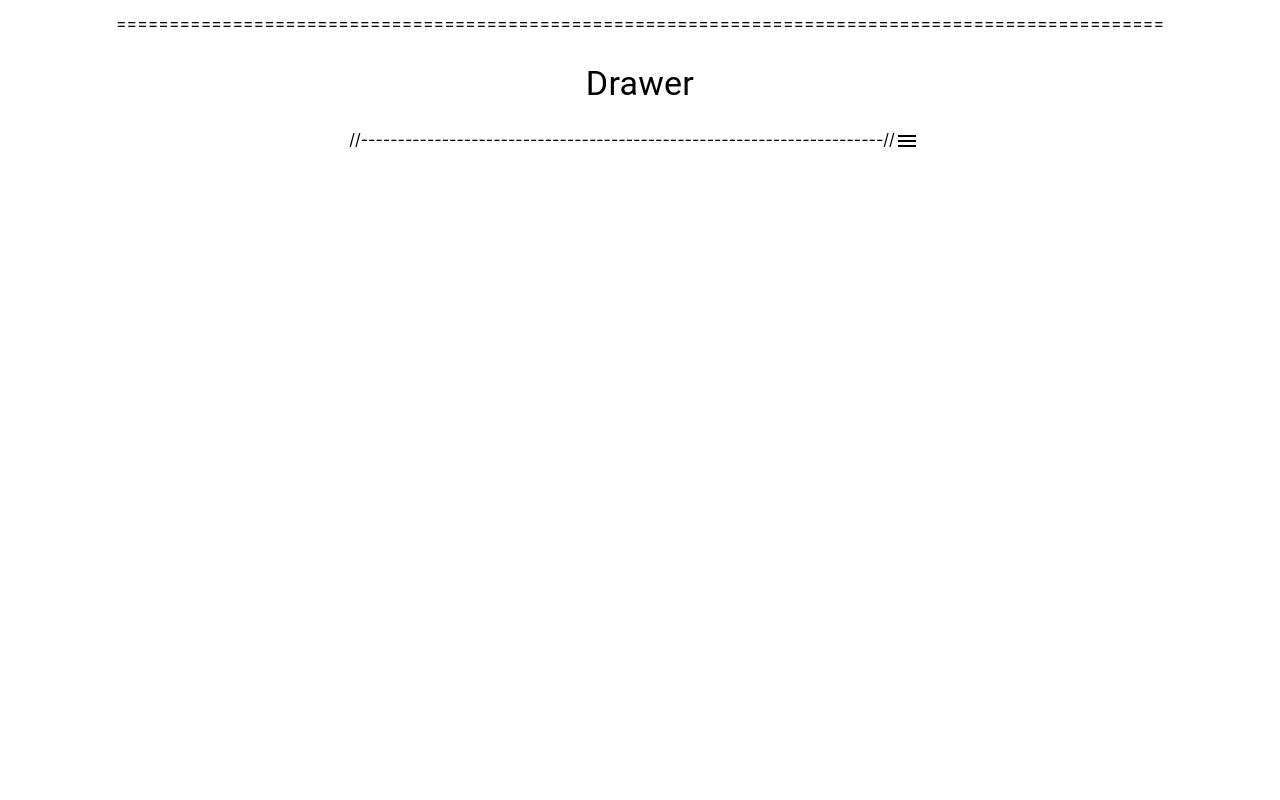
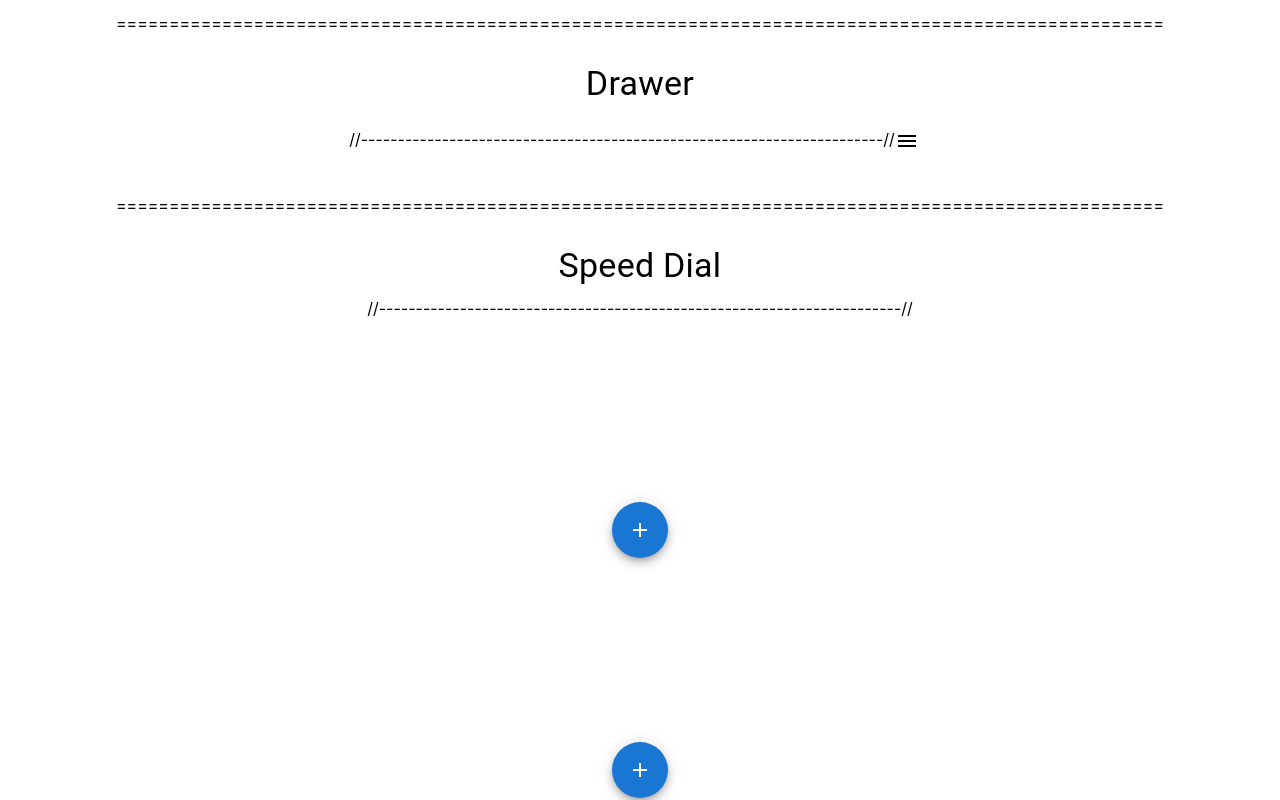
Before and after one commit to Varshavt1999/react-material-ui---demo, a React (Create React App) app: page / in a window 1280 px wide. Shown: the part 11200-12000 px from the top of the page. Before the commit the page ends 11459 px from the top, so only its background shows below. Built offline with nearby package versions, Linux system fonts and the light colour scheme.

Commit message:
speed dial

```diff
--- a/src/App.tsx
+++ b/src/App.tsx
@@ -17,6 +17,7 @@ import { MuiPaper } from './components/MuiPaper';
 import { MuiRadioButton } from './components/MuiRadioButton';
 import { MuiRating } from './components/MuiRating';
 import { MuiSelect } from './components/MuiSelect';
+import { MuiSpeedDial } from './components/MuiSpeedDial';
 import { MuiStack } from './components/MuiStack';
 import { MuiSwitch } from './components/MuiSwitch';
 import { MuiTextField } from './components/MuiTextField';
@@ -74,6 +75,8 @@ function App() {
       <MuiBreadCrumbs/>
       ===================================================================================================
       <MuiDrawer />
+      ===================================================================================================
+      <MuiSpeedDial />
     </div>
   );
 }
--- /dev/null
+++ b/src/components/MuiSpeedDial.tsx
@@ -0,0 +1,25 @@
+import { Typography,Stack, SpeedDial , SpeedDialAction , SpeedDialIcon} from "@mui/material"
+import FileCopyOutlinedIcon from '@mui/icons-material/FileCopyOutlined';
+import PrintOutlinedIcon from '@mui/icons-material/PrintOutlined';
+import ShareOutlinedIcon from '@mui/icons-material/ShareOutlined';
+import EditOutlinedIcon from '@mui/icons-material/EditOutlined';
+
+export const MuiSpeedDial = () => {
+  return (
+    <div style={{padding : "30px" }}>
+        <Typography variant='h4' component="h1" gutterBottom>Speed Dial</Typography>
+        //-----------------------------------------------------------------------//
+        <SpeedDial ariaLabel="Navigation speed dial" icon={<SpeedDialIcon /> }>
+            <SpeedDialAction icon={<FileCopyOutlinedIcon/>} tooltipTitle="copy" />
+            <SpeedDialAction icon={<PrintOutlinedIcon/>} tooltipTitle="print" />
+            <SpeedDialAction icon={<ShareOutlinedIcon/>} tooltipTitle="share" />
+        </SpeedDial>
+        {/* if you want tooltip to be always visible when the action icons are displayed ,you can pass you can pass tooltipOpen props on speedDialAction component */}
+        <SpeedDial ariaLabel="Navigation speed dial" icon={<SpeedDialIcon openIcon={<EditOutlinedIcon />}/> }>
+            <SpeedDialAction icon={<FileCopyOutlinedIcon/>} tooltipTitle="copy" tooltipOpen/>
+            <SpeedDialAction icon={<PrintOutlinedIcon/>} tooltipTitle="print" tooltipOpen/>
+            <SpeedDialAction icon={<ShareOutlinedIcon/>} tooltipTitle="share" tooltipOpen/>
+        </SpeedDial>
+    </div>
+  )
+}
```
